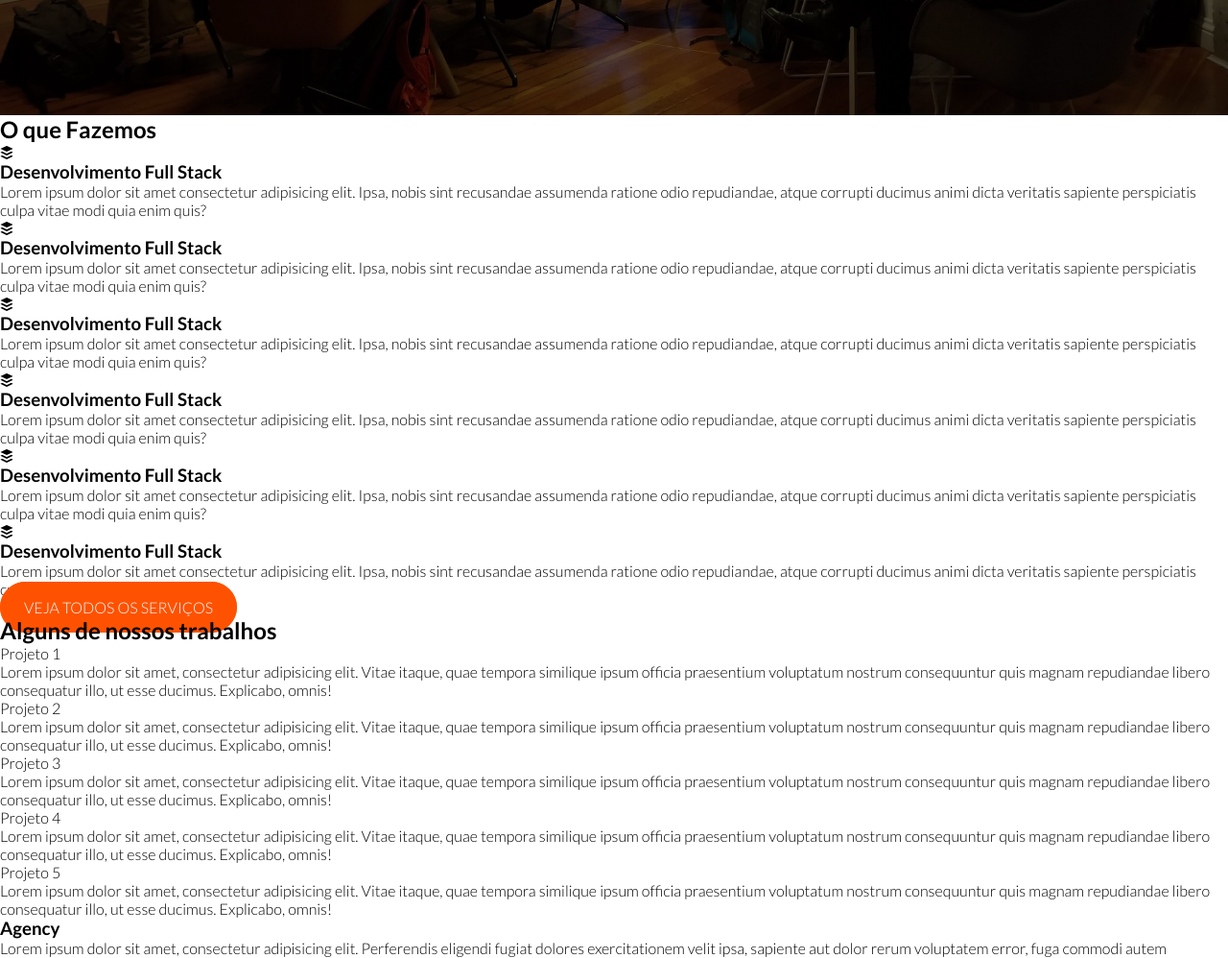
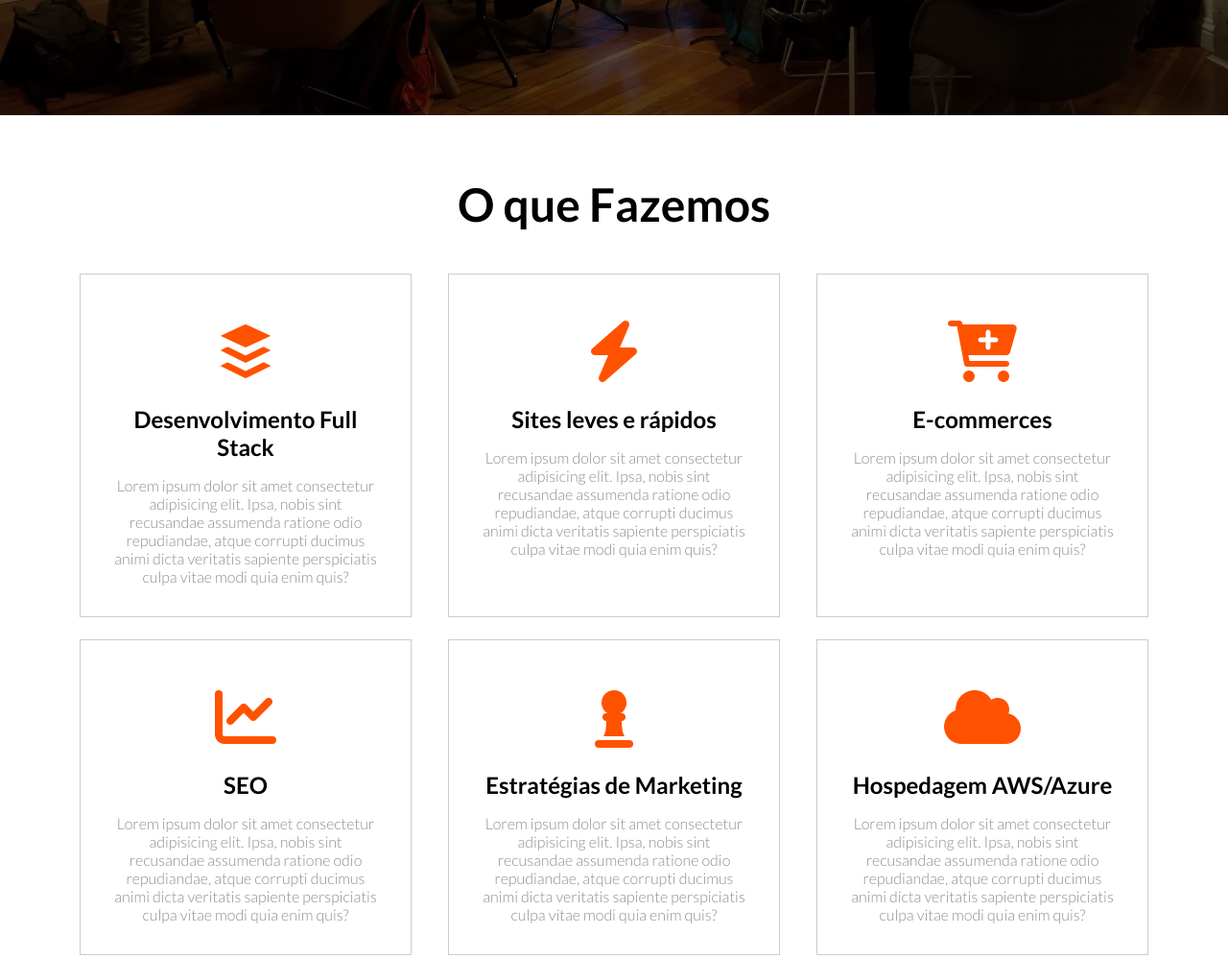
Before and after one commit to Brunonavarrooficial/Agency-Sass, a plain HTML site: page index.html in a window 1280 px wide. Shown: the part 560-1558 px from the top of the page at 96% size. Drawn offline with Linux system fonts and the light colour scheme.

Commit message:
Build services card

```diff
--- a/assets/sass/_utilities.sass
+++ b/assets/sass/_utilities.sass
@@ -22,6 +22,11 @@ li
 %title-text-shadow
     text-shadow: 3px 2px $black
 
+%section-title
+    font-size: 3rem
+    margin-top: 2rem
+    text-align: center
+
 .btn
     padding: .6rem 1rem
     border: 1px solid $light-color
--- a/assets/sass/style.sass
+++ b/assets/sass/style.sass
@@ -58,3 +58,42 @@
             font-size: 4rem
             margin-top: 1rem
             @extend %title-text-shadow
+
+.services-container
+    text-align: center
+    padding: 2em
+    margin-bottom: 2rem
+
+    h2
+        @extend %section-title
+
+    .services-card-container
+        display: flex
+        flex-wrap: wrap
+        justify-content: space-around
+        padding: 2rem
+
+        .services-card
+            width: 30%
+            margin: 1%
+            padding: 2rem
+            border: 1px solid #ccc
+            transition: .3s
+
+            i
+                color: $primary-color
+                font-size: 4rem
+                display: block
+                margin-top: 1rem
+                margin-bottom: 1.5rem
+
+            h3
+                font-size: 1.5rem
+                margin-bottom: 1rem
+
+            p
+                color: $text-color
+
+            &:hover
+                border: transparent
+                box-shadow: 0 1px 10px #ccc
--- a/index.html
+++ b/index.html
@@ -65,8 +65,8 @@
           </p>
         </div>
         <div class="services-card">
-          <i class="fab fa-buffer"></i>
-          <h3>Desenvolvimento Full Stack</h3>
+          <i class="fas fa-bolt"></i>
+          <h3>Sites leves e rápidos</h3>
           <p>
             Lorem ipsum dolor sit amet consectetur adipisicing elit. Ipsa, nobis
             sint recusandae assumenda ratione odio repudiandae, atque corrupti
@@ -75,8 +75,8 @@
           </p>
         </div>
         <div class="services-card">
-          <i class="fab fa-buffer"></i>
-          <h3>Desenvolvimento Full Stack</h3>
+          <i class="fas fa-cart-plus"></i>
+          <h3>E-commerces</h3>
           <p>
             Lorem ipsum dolor sit amet consectetur adipisicing elit. Ipsa, nobis
             sint recusandae assumenda ratione odio repudiandae, atque corrupti
@@ -85,8 +85,8 @@
           </p>
         </div>
         <div class="services-card">
-          <i class="fab fa-buffer"></i>
-          <h3>Desenvolvimento Full Stack</h3>
+          <i class="fas fa-chart-line"></i>
+          <h3>SEO</h3>
           <p>
             Lorem ipsum dolor sit amet consectetur adipisicing elit. Ipsa, nobis
             sint recusandae assumenda ratione odio repudiandae, atque corrupti
@@ -95,8 +95,8 @@
           </p>
         </div>
         <div class="services-card">
-          <i class="fab fa-buffer"></i>
-          <h3>Desenvolvimento Full Stack</h3>
+          <i class="fas fa-chess-pawn"></i>
+          <h3>Estratégias de Marketing</h3>
           <p>
             Lorem ipsum dolor sit amet consectetur adipisicing elit. Ipsa, nobis
             sint recusandae assumenda ratione odio repudiandae, atque corrupti
@@ -105,8 +105,8 @@
           </p>
         </div>
         <div class="services-card">
-          <i class="fab fa-buffer"></i>
-          <h3>Desenvolvimento Full Stack</h3>
+          <i class="fas fa-cloud"></i>
+          <h3>Hospedagem AWS/Azure</h3>
           <p>
             Lorem ipsum dolor sit amet consectetur adipisicing elit. Ipsa, nobis
             sint recusandae assumenda ratione odio repudiandae, atque corrupti
```
Also changed, not shown: css/style.css, 2 other files.
